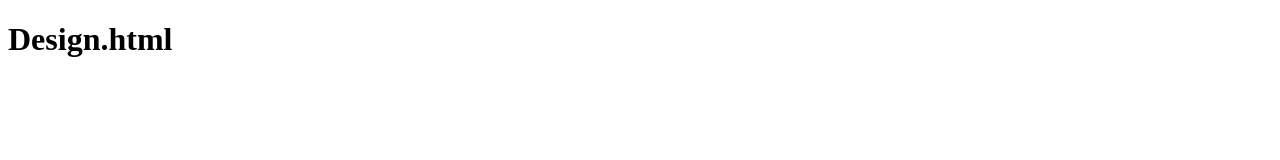
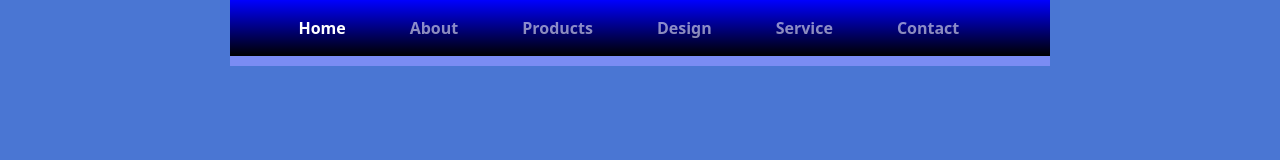
Before and after one commit to NAGanesh-TS02/HTML-Task_22102022, a plain HTML site: page Design.html in a window 1280 px wide. Drawn offline with nearby package versions, Linux system fonts and the light colour scheme.

Commit message:
Added navbar in Design.html

```diff
--- a/Design.html
+++ b/Design.html
@@ -1,12 +1,58 @@
 <!DOCTYPE html>
 <html lang="en">
+
 <head>
     <meta charset="UTF-8">
     <meta http-equiv="X-UA-Compatible" content="IE=edge">
     <meta name="viewport" content="width=device-width, initial-scale=1.0">
-    <title>Design</title>
+    <title>Group-1/Design</title>
+    <link href="https://cdn.jsdelivr.net/npm/bootstrap@5.2.2/dist/css/bootstrap.min.css" rel="stylesheet"
+        integrity="sha384-Zenh87qX5JnK2Jl0vWa8Ck2rdkQ2Bzep5IDxbcnCeuOxjzrPF/et3URy9Bv1WTRi" crossorigin="anonymous">
+    <script src="https://cdn.jsdelivr.net/npm/bootstrap@5.2.2/dist/js/bootstrap.bundle.min.js"
+        integrity="sha384-OERcA2EqjJCMA+/3y+gxIOqMEjwtxJY7qPCqsdltbNJuaOe923+mo//f6V8Qbsw3"
+        crossorigin="anonymous"></script>
+    <link rel="stylesheet" href="style.css" />
 </head>
+
 <body>
-    <h1>Design.html</h1>
+    <!-- Nav--Bar -->
+    <div class="nav1">
+
+        <nav class="navbar navbar-expand-lg navbar-dark">
+            <div class="container ">
+                <!-- <a class="navbar-brand" href="#">Navbar</a> -->
+                <button class="navbar-toggler" type="button" data-bs-toggle="collapse" data-bs-target="#navbarNav"
+                    aria-controls="navbarNav" aria-expanded="false" aria-label="Toggle navigation">
+                    <!-- <span class="navbar-toggler-icon"></span> -->
+                </button>
+                <div class="collapse navbar-collapse" id="navbarNav">
+                    <ul class="navbar-nav">
+                        <li class="nav-item ">
+                            <a class="nav-link active fw-bold ms-5" href="index.html" target="_blank">Home</a>
+                        </li>
+                        <li class="nav-item active">
+                            <a class="nav-link fw-bold ms-5 " href="about.html" target="_blank">About</a>
+                        </li>
+                        <li class="nav-item active">
+                            <a class="nav-link fw-bold ms-5" href="products.html" target="_blank">Products</a>
+                        </li>
+                        <li class="nav-item active">
+                            <a class="nav-link fw-bold ms-5" href="Design.html" target="_blank">Design</a>
+                        </li>
+                        <li class="nav-item active">
+                            <a class="nav-link fw-bold ms-5" href="Service.html" target="_blank">Service</a>
+                        </li>
+                        <li class="nav-item active">
+                            <a class="nav-link fw-bold ms-5 me-4" href="contact.html" target="_blank">Contact</a>
+                        </li>
+                    </ul>
+                </div>
+            </div>
+        </nav>
+    </div>
+
+
+    <!-- End-- of ---nav bar -->
 </body>
+
 </html>
```
